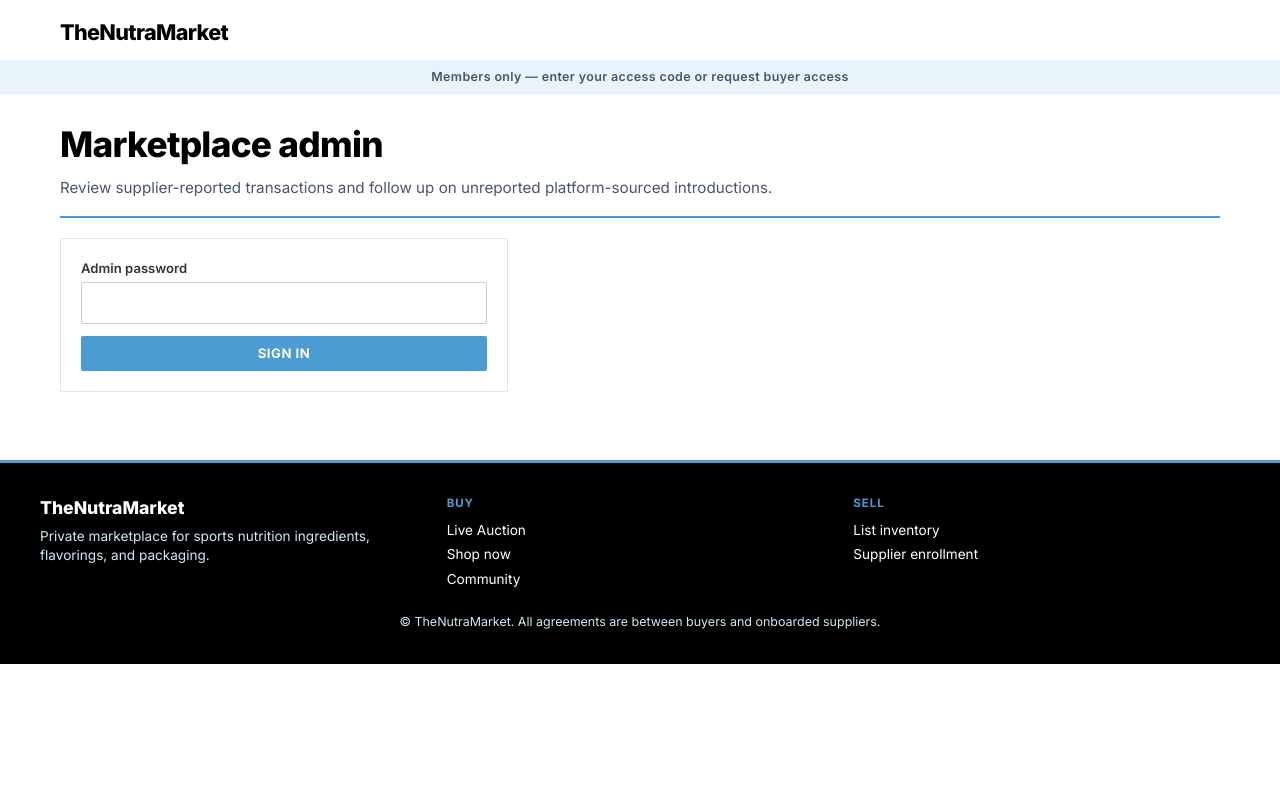
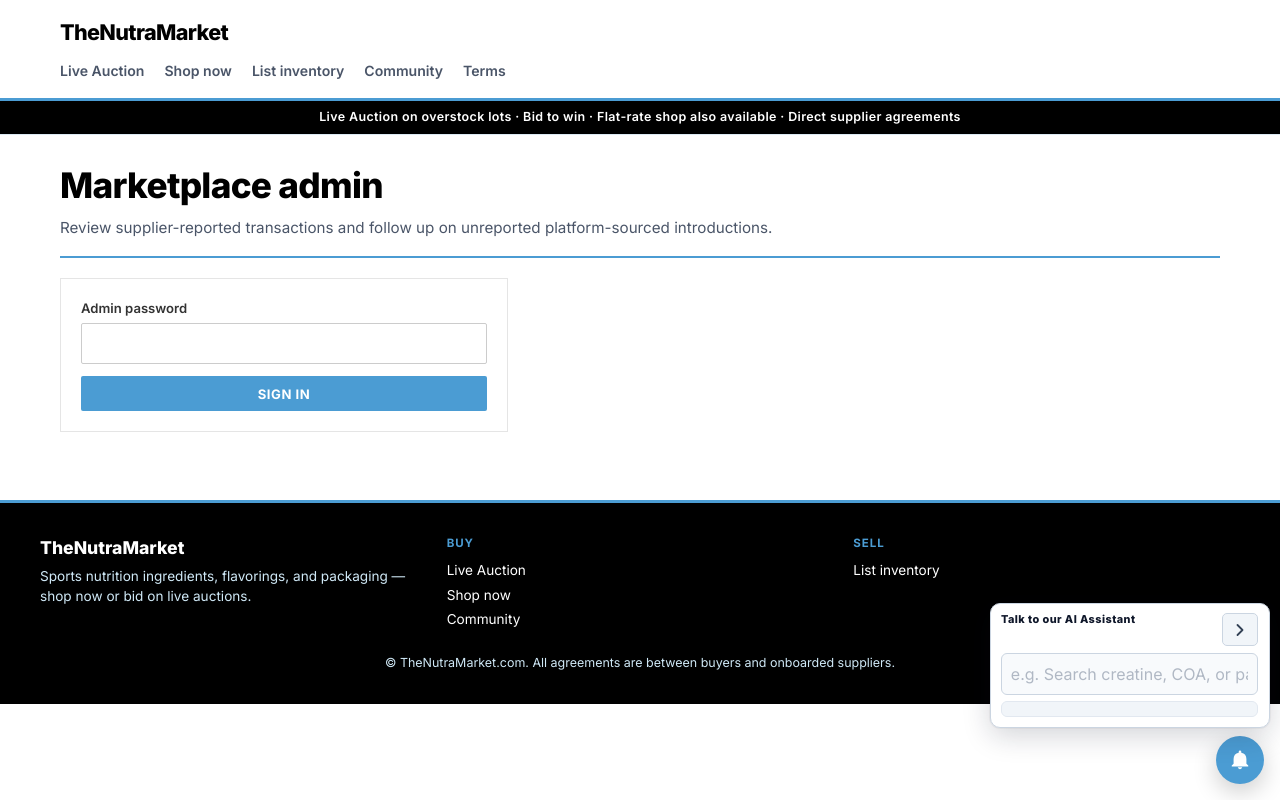
Before and after one commit to mwkohler3/TheNutraMarket, a Flask app: page /marketplace/admin/login in a window 1280 px wide. Run offline with Flask 3, Linux system fonts and the light colour scheme.

Commit message:
Open marketplace listings on homepage and set www.TheNutraMarket.com canonical URL.
Remove member access gate so visitors browse products at / without a code; redirect bare domain to www when configured.

Co-authored-by: Cursor <cursoragent@cursor.com>

```diff
--- a/app.py
+++ b/app.py
@@ -73,24 +73,10 @@ PLATFORM_SOURCED_FOLLOWUP_DAYS = 45
 SITE_NAME = "TheNutraMarket"
 SITE_TAGLINE = "Instant inventory marketplace for sports nutrition"
 SITE_LEGAL_NAME = os.environ.get("SITE_LEGAL_NAME", "TheNutraMarket.com")
+SITE_URL = os.environ.get("SITE_URL", "https://www.TheNutraMarket.com").rstrip("/")
+CANONICAL_HOST = os.environ.get("CANONICAL_HOST", "www.thenutramarket.com").strip().lower()
+CANONICAL_HOST_REDIRECT = os.environ.get("CANONICAL_HOST_REDIRECT", "1").strip().lower() in ("1", "true", "yes")
 MARKETPLACE_DEMO_ACCESS_CODE = os.environ.get("MARKETPLACE_DEMO_ACCESS_CODE", "NM-DEMO").strip().upper()
-
-_PUBLIC_MARKETPLACE_ENDPOINTS = frozenset(
-    {
-        "marketplace_hub",
-        "marketplace_enter",
-        "marketplace_buyer_access",
-        "supplier_subscribe",
-        "supplier_subscribe_success",
-        "stripe_webhook",
-        "marketplace_supplier_report",
-        "marketplace_supplier_report_submit",
-        "marketplace_supplier_report_login",
-        "marketplace_admin_login",
-        "marketplace_admin_transactions",
-        "marketplace_admin_logout",
-    }
-)
 
 # Words that must not drive listing/forum keyword search (they match almost everything).
 _MARKETPLACE_ASSISTANT_STOPWORDS = frozenset(
@@ -725,7 +711,7 @@ def get_or_assign_access_code(company: str, email: str) -> str:
 
 
 def marketplace_has_access() -> bool:
-    return bool(session.get(SESSION_MARKETPLACE_ACCESS))
+    return True
 
 
 def valid_marketplace_access_code(code: str) -> bool:
@@ -1821,6 +1807,8 @@ def inject_form_choices() -> dict:
         "site_name": SITE_NAME,
         "site_tagline": SITE_TAGLINE,
         "site_legal_name": SITE_LEGAL_NAME,
+        "site_url": SITE_URL,
+        "canonical_url": f"{SITE_URL}{request.path}" if request.path else SITE_URL,
         "marketplace_has_access": marketplace_has_access(),
         "marketplace_mode": (
             (lambda m: m if m in ("buy_now", "auction") else "auction")(
@@ -1830,6 +1818,24 @@ def inject_form_choices() -> dict:
             else "auction"
         ),
     }
+
+
+@app.before_request
+def redirect_to_canonical_host() -> None | object:
+    if not CANONICAL_HOST_REDIRECT or not CANONICAL_HOST:
+        return None
+    host = (request.host or "").split(":")[0].lower()
+    if host in ("127.0.0.1", "localhost") or host.endswith(".railway.app"):
+        return None
+    if host == CANONICAL_HOST:
+        return None
+    bare = CANONICAL_HOST.removeprefix("www.")
+    if host == bare:
+        target = f"{SITE_URL}{request.path}"
+        if request.query_string:
+            target += f"?{request.query_string.decode()}"
+        return redirect(target, code=301)
+    return None
 
 
 @app.template_global()
@@ -1846,92 +1852,7 @@ def marketplace_listing_href(listing_id: str) -> str:
     return f"{url_for('marketplace')}?{qs}" if qs else url_for("marketplace", listing=listing_id)
 
 
-@app.before_request
-def gate_marketplace_members() -> None | object:
-    path = request.path or ""
-    if not path.startswith("/marketplace"):
-        return None
-    endpoint = request.endpoint or ""
-    if endpoint in _PUBLIC_MARKETPLACE_ENDPOINTS:
-        return None
-    if endpoint == "marketplace_buy":
-        return redirect(url_for("marketplace", **request.args))
-    if marketplace_has_access():
-        return None
-    return redirect(url_for("marketplace_hub"))
-
-
-@app.route("/")
-def marketplace_hub():
-    ensure_supplier_access_codes()
-    summary = build_marketplace_summary()
-    return render_template(
-        "nutramarket/hub.html",
-        summary=summary,
-        marketplace_nav_active="hub",
-    )
-
-
-@app.route("/marketplace/hub")
-def marketplace_hub_alias():
-    return redirect(url_for("marketplace_hub"))
-
-
-@app.route("/marketplace/enter", methods=["POST"])
-def marketplace_enter():
-    code = request.form.get("access_code", "").strip()
-    if valid_marketplace_access_code(code):
-        grant_marketplace_access()
-        flash("Welcome to the marketplace.", "success")
-        return redirect(url_for("marketplace"))
-    flash("Invalid access code. Check your email or subscribe as a supplier.", "error")
-    return redirect(url_for("marketplace_hub"))
-
-
-@app.route("/marketplace/buyer-access", methods=["POST"])
-def marketplace_buyer_access():
-    company = request.form.get("company_name", "").strip()
-    email = request.form.get("contact_email", "").strip()
-    contact_name = request.form.get("contact_name", "").strip()
-    if not company or not email:
-        flash("Company name and contact email are required.", "error")
-        return redirect(url_for("marketplace_hub"))
-    rows = load_buyer_access_requests()
-    rows.append(
-        {
-            "id": str(uuid.uuid4()),
-            "company_name": company,
-            "contact_name": contact_name,
-            "contact_email": email,
-            "created_at": datetime.now().isoformat(timespec="seconds"),
-        }
-    )
-    save_buyer_access_requests(rows)
-    grant_marketplace_access()
-    flash(
-        f"Browse access granted for {company}. You can set ingredient alerts from the marketplace.",
-        "success",
-    )
-    return redirect(url_for("marketplace"))
-
-
-@app.route("/playbook")
-def sales_playbook():
-    return render_template("sales_playbook.html")
-
-
-@app.route("/sell-sheet")
-def sell_sheet():
-    return render_template("sell_sheet.html")
-
-
-@app.route("/legal-agreements")
-def legal_agreements():
-    return render_template("legal_agreements.html")
-
-
-@app.route("/marketplace")
-def marketplace():
+def render_marketplace():
     summary = build_marketplace_summary()
     mode = request.args.get("mode", "auction").strip().lower()
     if mode not in ("buy_now", "auction"):
@@ -1987,6 +1908,69 @@ def marketplace():
         ingredient_taxonomy_options=INGREDIENT_TAXONOMY_OPTIONS,
         certification_filter_options=CERTIFICATION_FILTER_OPTIONS,
     )
+
+
+@app.route("/")
+@app.route("/marketplace")
+def marketplace():
+    return render_marketplace()
+
+
+@app.route("/marketplace/hub")
+def marketplace_hub():
+    return redirect(url_for("marketplace_suppliers"))
+
+
+@app.route("/marketplace/enter", methods=["POST"])
+def marketplace_enter():
+    code = request.form.get("access_code", "").strip()
+    if valid_marketplace_access_code(code):
+        grant_marketplace_access()
+        flash("Welcome to the marketplace.", "success")
+    else:
+        flash("Invalid access code.", "error")
+    return redirect(url_for("marketplace"))
+
+
+@app.route("/marketplace/buyer-access", methods=["POST"])
+def marketplace_buyer_access():
+    company = request.form.get("company_name", "").strip()
+    email = request.form.get("contact_email", "").strip()
+    contact_name = request.form.get("contact_name", "").strip()
+    if not company or not email:
+        flash("Company name and contact email are required.", "error")
+        return redirect(url_for("marketplace"))
+    rows = load_buyer_access_requests()
+    rows.append(
+        {
+            "id": str(uuid.uuid4()),
+            "company_name": company,
+            "contact_name": contact_name,
+            "contact_email": email,
+            "created_at": datetime.now().isoformat(timespec="seconds"),
+        }
+    )
+    save_buyer_access_requests(rows)
+    flash(
+        f"Thanks, {company} — you can browse listings and set ingredient alerts anytime.",
+        "success",
+    )
+    return redirect(url_for("marketplace"))
+
+
+@app.route("/playbook")
+def sales_playbook():
+    return render_template("sales_playbook.html")
+
+
+@app.route("/sell-sheet")
+def sell_sheet():
+    return render_template("sell_sheet.html")
+
+
+@app.route("/legal-agreements")
+def legal_agreements():
+    return render_template("legal_agreements.html")
 
 
 @app.route("/marketplace/auctions")
--- a/templates/base.html
+++ b/templates/base.html
@@ -21,7 +21,7 @@
       <p class="topbar-mobile-hint" aria-hidden="true">Swipe nav →</p>
       <nav class="topbar-nav" aria-label="Main navigation">
         <a href="{{ url_for('index') }}">Dashboard</a>
-        <a href="{{ url_for('marketplace_hub') }}">Marketplace</a>
+        <a href="{{ url_for('marketplace') }}">Marketplace</a>
         <a href="{{ url_for('buyers') }}">Buyer leads</a>
         <a href="{{ url_for('suppliers') }}">Supplier leads</a>
         <a href="{{ url_for('lead_intake') }}">Lead intake</a>
--- a/templates/nutramarket/base.html
+++ b/templates/nutramarket/base.html
@@ -5,6 +5,9 @@
     <meta name="viewport" content="width=device-width, initial-scale=1.0, viewport-fit=cover" />
     <meta name="color-scheme" content="light" />
     <meta name="theme-color" content="#4B9CD3" />
+    <link rel="canonical" href="{{ canonical_url }}" />
+    <meta property="og:site_name" content="{{ site_name }}" />
+    <meta property="og:url" content="{{ canonical_url }}" />
     <title>{% block title %}{{ site_name }}{% endblock %}</title>
     <link rel="preconnect" href="https://fonts.googleapis.com" />
     <link rel="preconnect" href="https://fonts.gstatic.com" crossorigin />
@@ -14,13 +17,8 @@
   <body class="wb-body">
     <header class="wb-header">
       <div class="wb-header__top">
-        {% if marketplace_has_access %}
         <a class="wb-logo" href="{{ url_for('marketplace') }}">{{ site_name }}</a>
-        {% else %}
-          <a class="wb-logo" href="{{ url_for('marketplace_hub') }}">{{ site_name }}</a>
-        {% endif %}
       </div>
-      {% if marketplace_has_access %}
       <nav class="wb-nav" aria-label="Marketplace">
         <a href="{{ url_for('marketplace') }}" class="{% if marketplace_nav_active == 'marketplace' and marketplace_mode != 'buy_now' %}is-active{% endif %}">Live Auction</a>
         <a href="{{ url_for('marketplace', mode='buy_now') }}" class="{% if marketplace_nav_active == 'marketplace' and marketplace_mode == 'buy_now' %}is-active{% endif %}">Shop now</a>
@@ -31,9 +29,6 @@
       <p class="wb-banner wb-banner--deal">
         Live Auction on overstock lots · Bid to win · Flat-rate shop also available · Direct supplier agreements
       </p>
-      {% else %}
-        <p class="wb-banner wb-banner--muted">Members only — enter your access code or request buyer access</p>
-      {% endif %}
     </header>
 
     <main class="wb-main">
@@ -53,7 +48,7 @@
       <div class="wb-footer__cols">
         <div>
           <p class="wb-footer__brand">{{ site_name }}</p>
-          <p class="wb-footer__text">Private marketplace for sports nutrition ingredients, flavorings, and packaging.</p>
+          <p class="wb-footer__text">Sports nutrition ingredients, flavorings, and packaging — shop now or bid on live auctions.</p>
         </div>
         <div>
           <p class="wb-footer__heading">Buy</p>
@@ -64,16 +59,13 @@
         <div>
           <p class="wb-footer__heading">Sell</p>
           <a href="{{ url_for('marketplace_suppliers') }}">List inventory</a>
-          <a href="{{ url_for('marketplace_hub') }}">Supplier enrollment</a>
         </div>
       </div>
-      <p class="wb-footer__copy">© {{ site_name }}. All agreements are between buyers and onboarded suppliers.</p>
+      <p class="wb-footer__copy">© {{ site_legal_name }}. All agreements are between buyers and onboarded suppliers.</p>
     </footer>
 
-    {% if marketplace_has_access %}
     {% include "marketplace/_alert_widget.html" %}
     {% include "floating_assistant.html" %}
     {% include "floating_assistant_script.html" %}
-    {% endif %}
   </body>
 </html>
```
Lines whose indentation alone changed are shown as unchanged.
